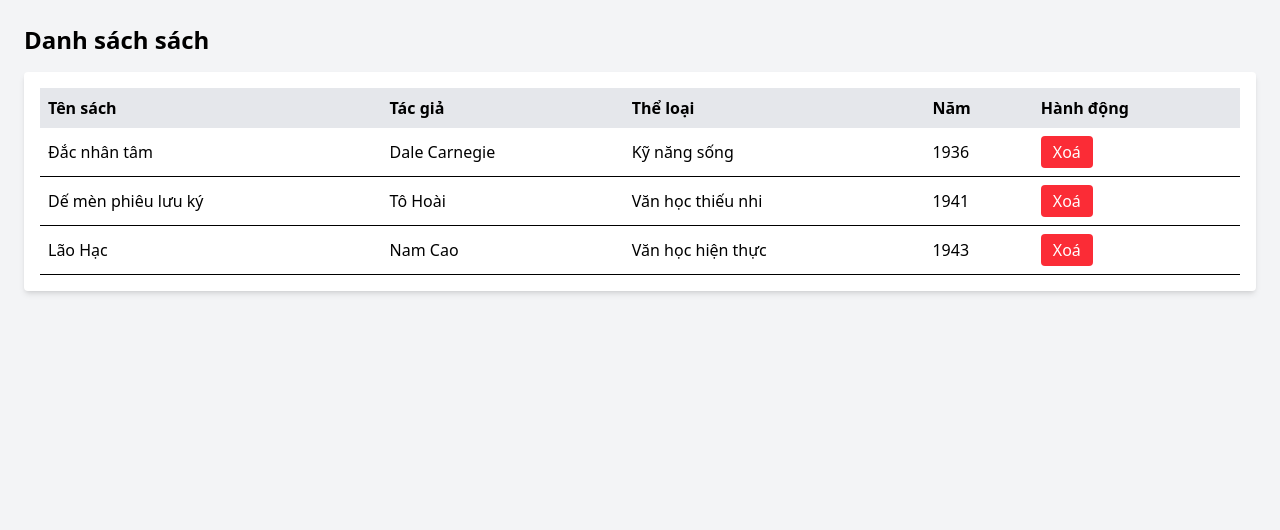
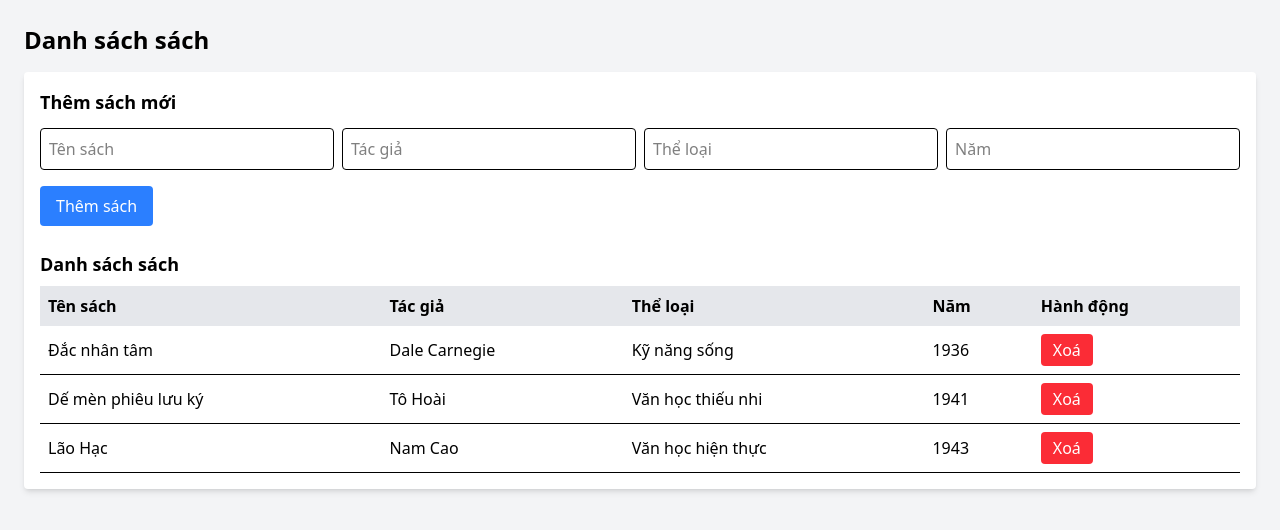
Before and after one commit to nguyenduchung-ss/KTTH_PTGDUD, a React (Vite) app in the folder 22732581_NguyenDucHung_ktth/: page / in a window 1280 px wide. Shown: the top 530 px of the page. Built offline with nearby package versions, Linux system fonts and the light colour scheme.

Commit message:
them sach moi

```diff
--- a/22732581_NguyenDucHung_ktth/src/components/BookList.jsx
+++ b/22732581_NguyenDucHung_ktth/src/components/BookList.jsx
@@ -9,12 +9,79 @@ const initialBooks = [
 const BookList = () => {
   const [books, setBooks] = useState(initialBooks)
 
+  const [newBook, setNewBook] = useState({
+    title: '',
+    author: '',
+    genre: '',
+    year: ''
+  })
+
+  const handleChange = (e) => {
+    const { name, value } = e.target
+    setNewBook(prev => ({ ...prev, [name]: value }))
+  }
+
+  const handleAddBook = () => {
+    if (!newBook.title || !newBook.author || !newBook.genre || !newBook.year) {
+      alert("Vui lòng nhập đầy đủ thông tin!")
+      return
+    }
+
+    const newId = books.length > 0 ? books[books.length - 1].id + 1 : 1
+    const bookToAdd = { ...newBook, id: newId, year: parseInt(newBook.year) }
+    setBooks(prev => [...prev, bookToAdd])
+    setNewBook({ title: '', author: '', genre: '', year: '' }) // reset form
+  }
+
   const handleDelete = (id) => {
     setBooks(books.filter(book => book.id !== id))
   }
 
   return (
     <div className="bg-white shadow-md rounded p-4">
+      <h2 className="text-lg font-semibold mb-3">Thêm sách mới</h2>
+      <div className="grid grid-cols-1 sm:grid-cols-4 gap-2 mb-4">
+        <input
+          type="text"
+          name="title"
+          placeholder="Tên sách"
+          value={newBook.title}
+          onChange={handleChange}
+          className="border p-2 rounded"
+        />
+        <input
+          type="text"
+          name="author"
+          placeholder="Tác giả"
+          value={newBook.author}
+          onChange={handleChange}
+          className="border p-2 rounded"
+        />
+        <input
+          type="text"
+          name="genre"
+          placeholder="Thể loại"
+          value={newBook.genre}
+          onChange={handleChange}
+          className="border p-2 rounded"
+        />
+        <input
+          type="number"
+          name="year"
+          placeholder="Năm"
+          value={newBook.year}
+          onChange={handleChange}
+          className="border p-2 rounded"
+        />
+      </div>
+      <button
+        onClick={handleAddBook}
+        className="bg-blue-500 hover:bg-blue-600 text-white px-4 py-2 rounded mb-6"
+      >
+        Thêm sách
+      </button>
+
+      <h2 className="text-lg font-semibold mb-2">Danh sách sách</h2>
       <table className="w-full text-left border-collapse">
         <thead>
           <tr className="bg-gray-200">
```
Also changed, not shown: 22732581_NguyenDucHung_ktth/src/minhchung/mc3/saukhithem.png (added), 22732581_NguyenDucHung_ktth/src/minhchung/mc3/truockhithem.png (added).
